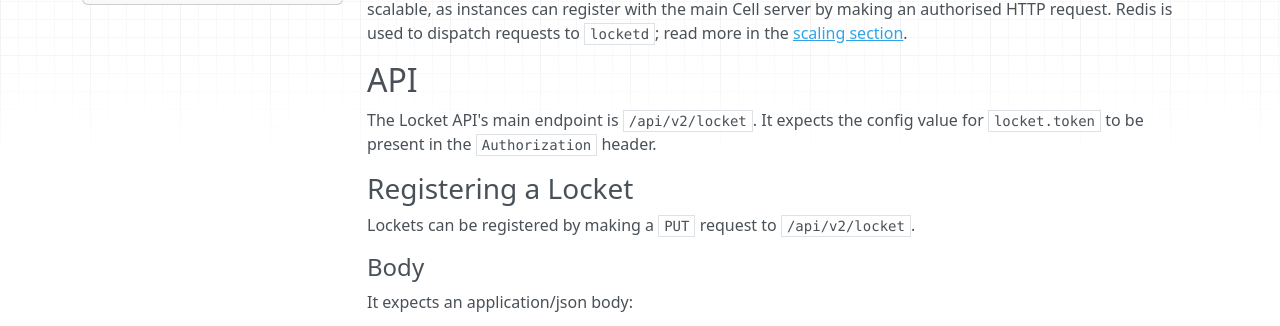
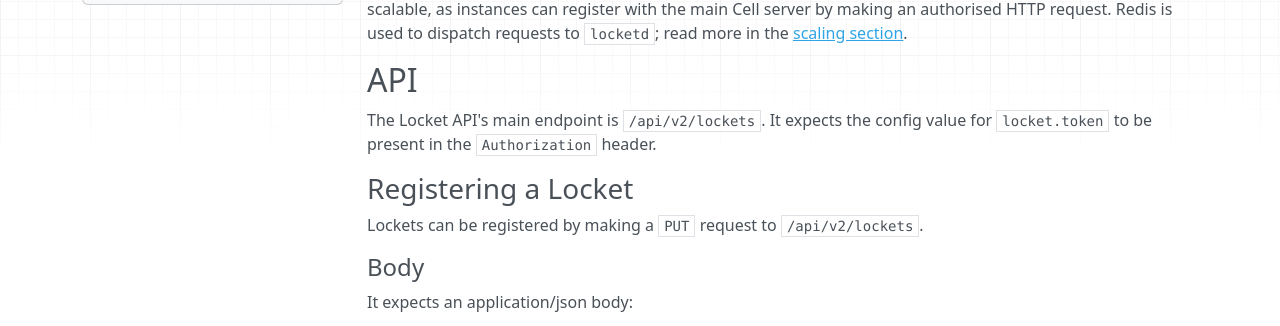
Before and after one commit to open-slicer/cell, an MkDocs documentation site: the page built from docs/locketd.md, in a window 1280 px wide and 1041 px high. Shown: the part 161-487 px from the top of the window. Built offline with MkDocs 1.6.1, drawn with Linux system fonts in a browser that asks for light colours; nearby versions of some CDN libraries.

Commit message:
docs: Change endpoint to /lockets

```diff
--- a/docs/locketd.md
+++ b/docs/locketd.md
@@ -4,11 +4,11 @@
 
 ## API
 
-The Locket API's main endpoint is `/api/v2/locket`. It expects the config value for `locket.token` to be present in the `Authorization` header.
+The Locket API's main endpoint is `/api/v2/lockets`. It expects the config value for `locket.token` to be present in the `Authorization` header.
 
 ### Registering a Locket
 
-Lockets can be registered by making a `PUT` request to `/api/v2/locket`.
+Lockets can be registered by making a `PUT` request to `/api/v2/lockets`.
 
 #### Body
 
```
